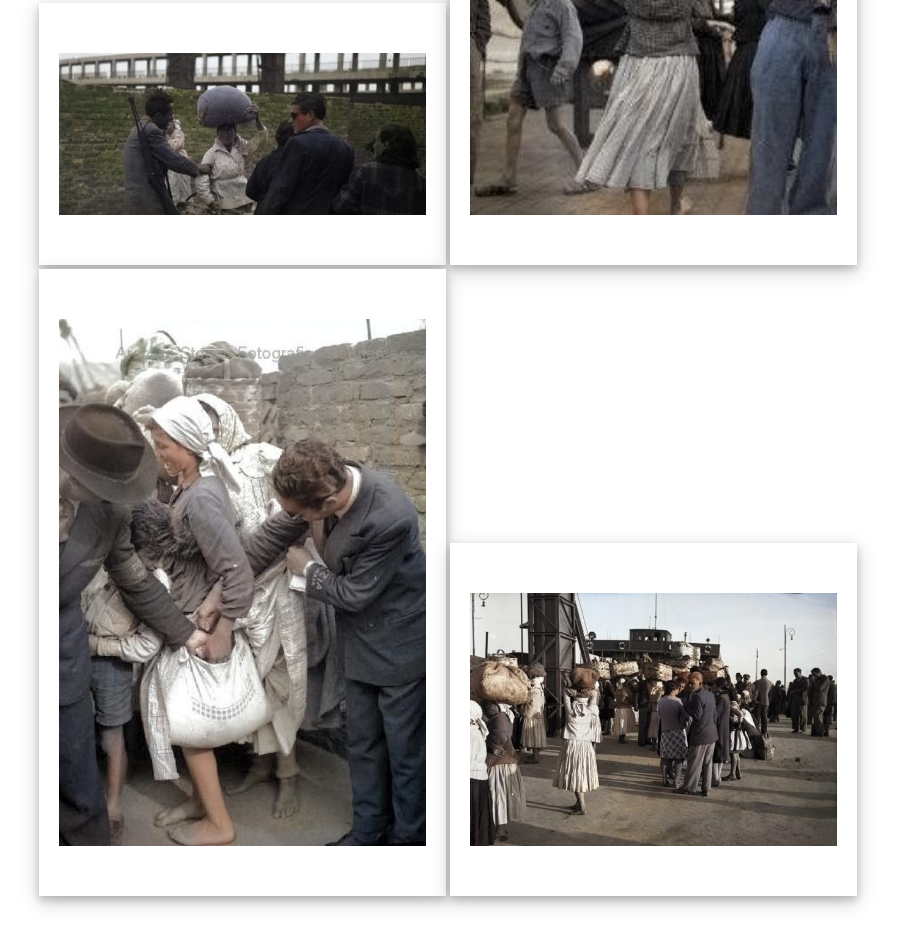
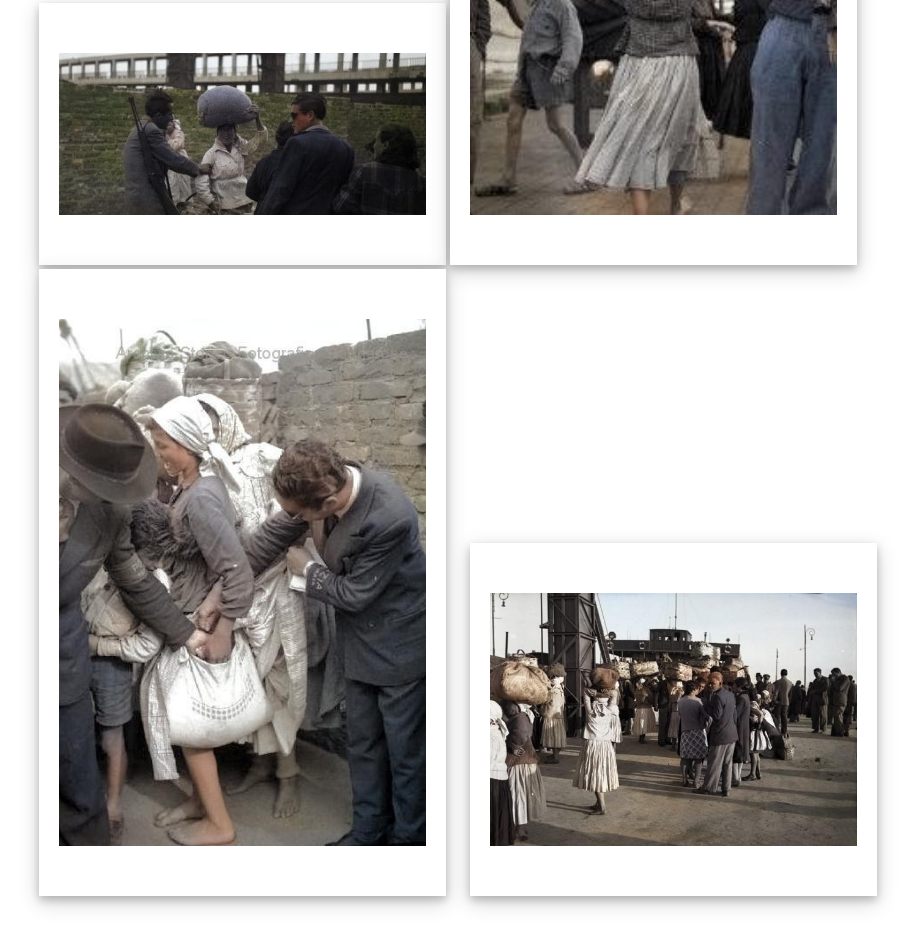
Before and after one commit to VincenzaGentiluomo/vincenzagentiluomo.github.io, a plain HTML site: page quarta.html in a window 1280 px wide. Shown: the part 3077-4025 px from the top of the page, without its empty margins (256-1171 px from the left). Drawn offline with Linux system fonts and the light colour scheme.

Commit message:
terze modifiche immagini

```diff
--- a/stile.css
+++ b/stile.css
@@ -129,7 +129,8 @@ font-size: 20pt;
   box-shadow: 0 4px 8px 0 rgba(0, 0, 0, 0.2), 0 6px 20px 0 rgba(0, 0, 0, 0.19);
   text-align: center;
   padding: 50px 20px;
-  margin-right: 0pt ;
+  margin-left: 15pt;
+  margin-right: 0pt;
 }
 .bagnara11 {
   width: 30%;
```
